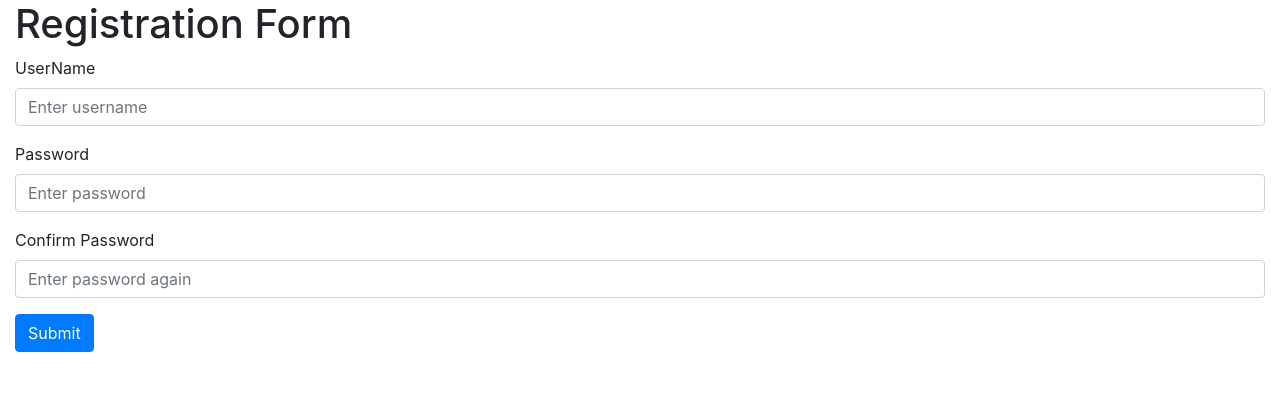
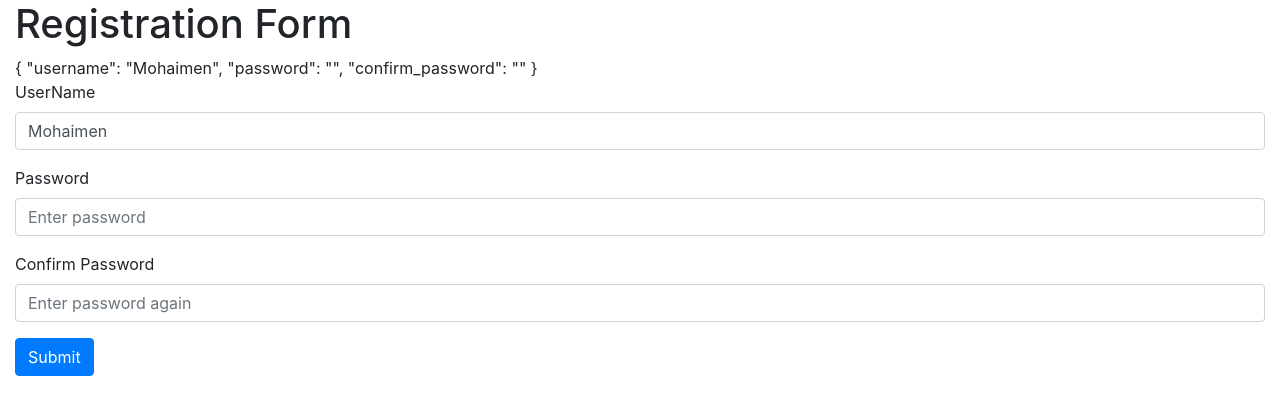
Before and after one commit to mohaimenkhalid/Angular_Reactive_Form, an Angular app: page / in a window 1280 px wide. Shown: the top 414 px of the page. Built offline with nearby package versions, Linux system fonts and the light colour scheme.

Commit message:
Creating the From Model

```diff
--- a/src/app/app.component.html
+++ b/src/app/app.component.html
@@ -1,19 +1,20 @@
 <div class="container-fluid">
   <h1>Registration Form</h1>
-  <form>
+  {{ registrationForm.value | json }}
+  <form [formGroup]="registrationForm">
     <div class="form-group">
       <label>UserName</label>
-      <input type="text" name="username" placeholder="Enter username" class="form-control">
+      <input type="text" name="username" formControlName="username" placeholder="Enter username" class="form-control">
     </div>
 
     <div class="form-group">
       <label>Password</label>
-      <input type="text" name="password" placeholder="Enter password" class="form-control">
+      <input type="text" name="password" formControlName="password" placeholder="Enter password" class="form-control">
     </div>
 
     <div class="form-group">
       <label>Confirm Password</label>
-      <input type="text" name="confirm_password" placeholder="Enter password again" class="form-control">
+      <input type="text" name="confirm_password" formControlName="confirm_password" placeholder="Enter password again" class="form-control">
     </div>
 
     <div class="form-group">
--- a/src/app/app.component.ts
+++ b/src/app/app.component.ts
@@ -1,4 +1,5 @@
 import { Component } from '@angular/core';
+import { FormGroup, FormControl } from '@angular/forms';
 
 @Component({
   selector: 'app-root',
@@ -6,5 +7,9 @@ import { Component } from '@angular/core';
   styleUrls: ['./app.component.css']
 })
 export class AppComponent {
-  title = 'angular-reactive-form';
+  registrationForm = new FormGroup({
+      username: new FormControl('Mohaimen'),
+      password: new FormControl(''),
+      confirm_password: new FormControl(''),
+  });
 }
--- a/src/app/app.module.ts
+++ b/src/app/app.module.ts
@@ -1,6 +1,6 @@
 import { NgModule } from '@angular/core';
 import { BrowserModule } from '@angular/platform-browser';
-
+import { ReactiveFormsModule } from '@angular/forms';
 import { AppComponent } from './app.component';
 
 @NgModule({
@@ -8,7 +8,8 @@ import { AppComponent } from './app.component';
     AppComponent
   ],
   imports: [
-    BrowserModule
+    BrowserModule,
+    ReactiveFormsModule
   ],
   providers: [],
   bootstrap: [AppComponent]
```
